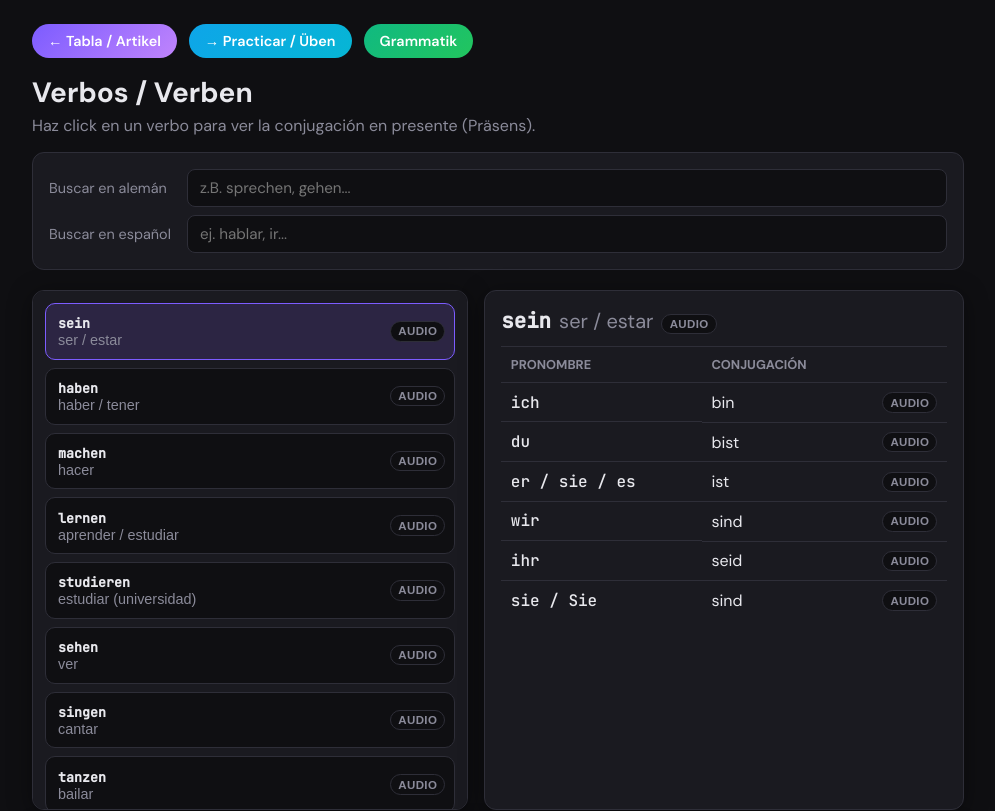
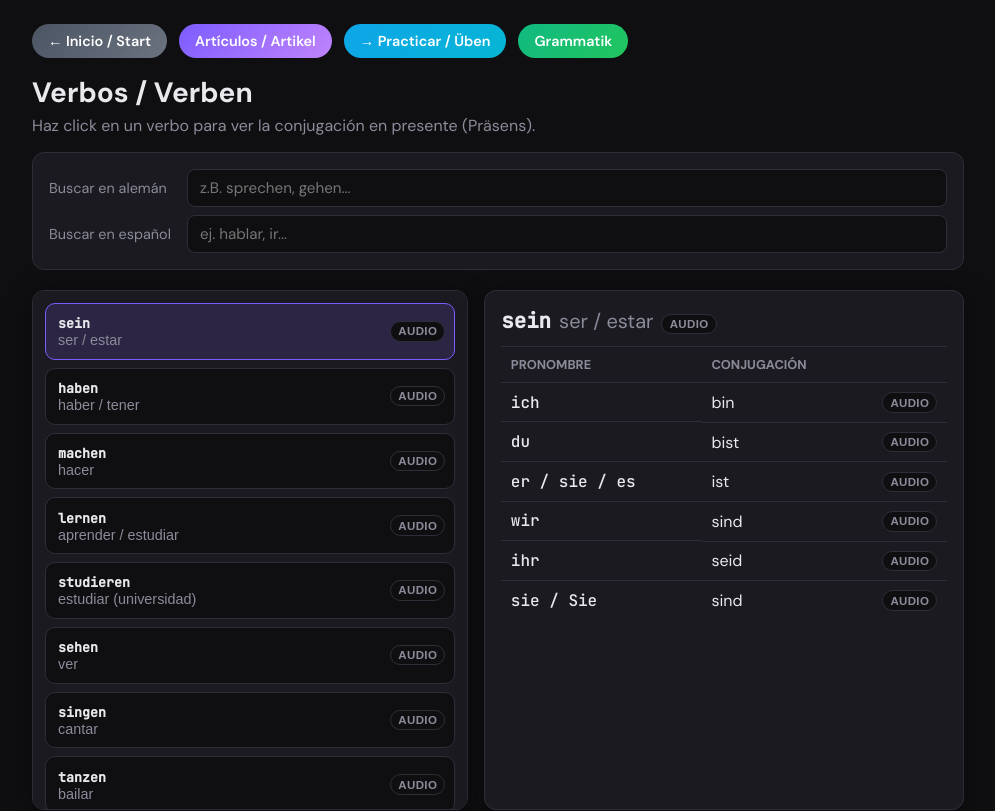
Before and after one commit to fabianraf/daslab, a React (Vite) app: page /verben in a window 1280 px wide. Shown: the top 811 px of the page, without its empty margins (142-1137 px from the left). Built offline with nearby package versions, Linux system fonts and the light colour scheme.

Commit message:
adding buttons

```diff
--- a/src/App.css
+++ b/src/App.css
@@ -66,6 +66,10 @@
 
 .practice-section-link--table {
   background: linear-gradient(135deg, var(--accent) 0%, #c084fc 100%);
+}
+
+.practice-section-link--inicio {
+  background: linear-gradient(135deg, #4b5563 0%, #6b7280 100%);
 }
 
 .practice-section-link--grammatik {
--- a/src/App.jsx
+++ b/src/App.jsx
@@ -154,8 +154,11 @@ export default function App() {
         </h1>
         <p className="subtitle">Practica los artículos en alemán / Artikel üben</p>
         <nav className="practice-nav" aria-label="Otras secciones">
+          <Link to="/" className="practice-section-link practice-section-link--inicio">
+            ← Inicio / Start
+          </Link>
           <Link to="/artikel" className="practice-section-link practice-section-link--table">
-            ← Tabla / Artikel
+            Artículos / Artikel
           </Link>
           <Link to="/grammatik" className="practice-section-link practice-section-link--grammatik">
             Grammatik
--- a/src/pages/Grammatik.css
+++ b/src/pages/Grammatik.css
@@ -36,6 +36,10 @@
 
 .grammatik-section-link--table {
   background: linear-gradient(135deg, var(--accent) 0%, #c084fc 100%);
+}
+
+.grammatik-section-link--inicio {
+  background: linear-gradient(135deg, #4b5563 0%, #6b7280 100%);
 }
 
 .grammatik-section-link--practice {
--- a/src/pages/Grammatik.jsx
+++ b/src/pages/Grammatik.jsx
@@ -65,7 +65,8 @@ export default function Grammatik() {
     <div className="grammatik-page">
       <header className="grammatik-header">
         <nav className="grammatik-nav" aria-label="Otras secciones">
-          <Link to="/" className="grammatik-section-link grammatik-section-link--table">← Inicio / Start</Link>
+          <Link to="/" className="grammatik-section-link grammatik-section-link--inicio">← Inicio / Start</Link>
+          <Link to="/artikel" className="grammatik-section-link grammatik-section-link--table">Artículos / Artikel</Link>
           <Link to="/ueben" className="grammatik-section-link grammatik-section-link--practice">→ Practicar / Üben</Link>
           <Link to="/verben" className="grammatik-section-link grammatik-section-link--verben">Verbos / Verben</Link>
         </nav>
--- a/src/pages/Verben.css
+++ b/src/pages/Verben.css
@@ -36,6 +36,10 @@
 
 .verben-link--table {
   background: linear-gradient(135deg, var(--accent) 0%, #c084fc 100%);
+}
+
+.verben-link--inicio {
+  background: linear-gradient(135deg, #4b5563 0%, #6b7280 100%);
 }
 
 .verben-link--practice {
--- a/src/pages/Verben.jsx
+++ b/src/pages/Verben.jsx
@@ -112,7 +112,8 @@ export default function Verben() {
     <div className="verben-page">
       <header className="verben-header">
         <nav className="verben-nav" aria-label="Otras secciones">
-          <Link to="/artikel" className="verben-link verben-link--table">← Tabla / Artikel</Link>
+          <Link to="/" className="verben-link verben-link--inicio">← Inicio / Start</Link>
+          <Link to="/artikel" className="verben-link verben-link--table">Artículos / Artikel</Link>
           <Link to="/ueben" className="verben-link verben-link--practice">→ Practicar / Üben</Link>
           <Link to="/grammatik" className="verben-link verben-link--grammatik">Grammatik</Link>
         </nav>
```
